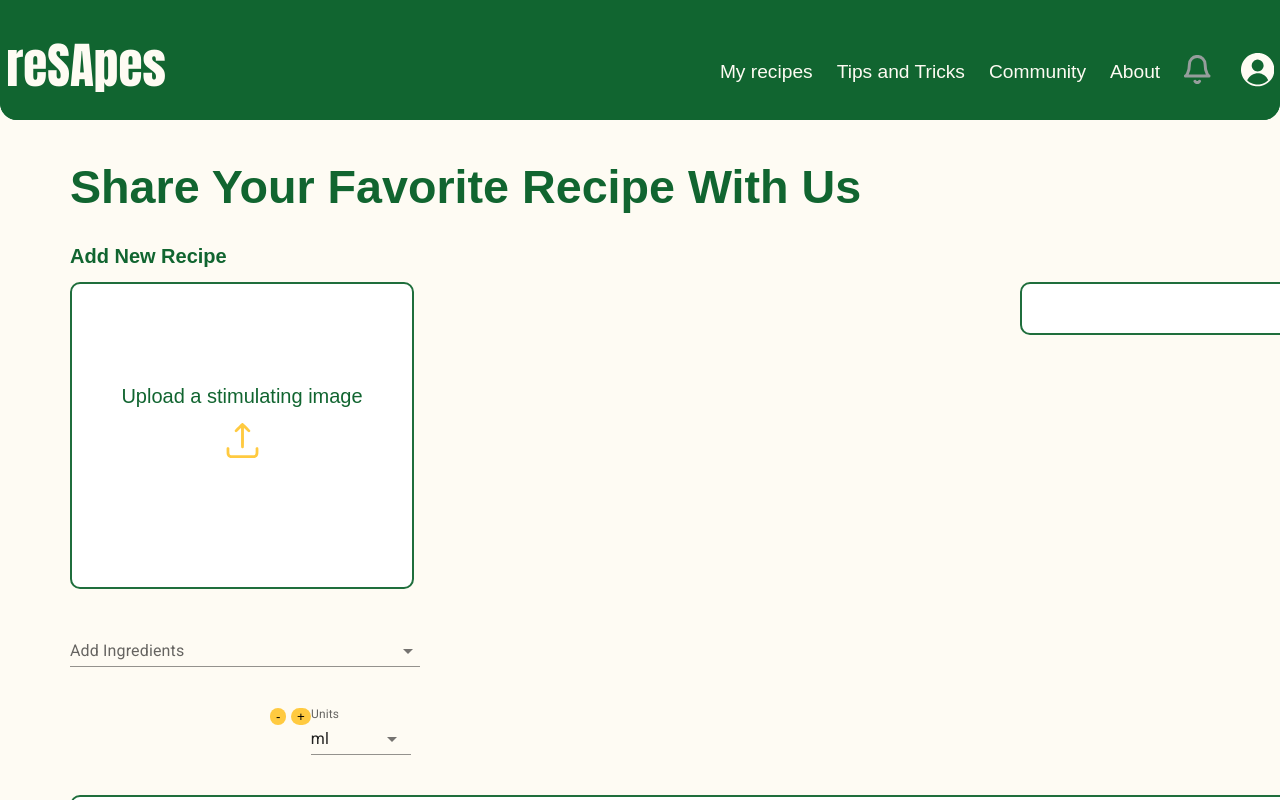
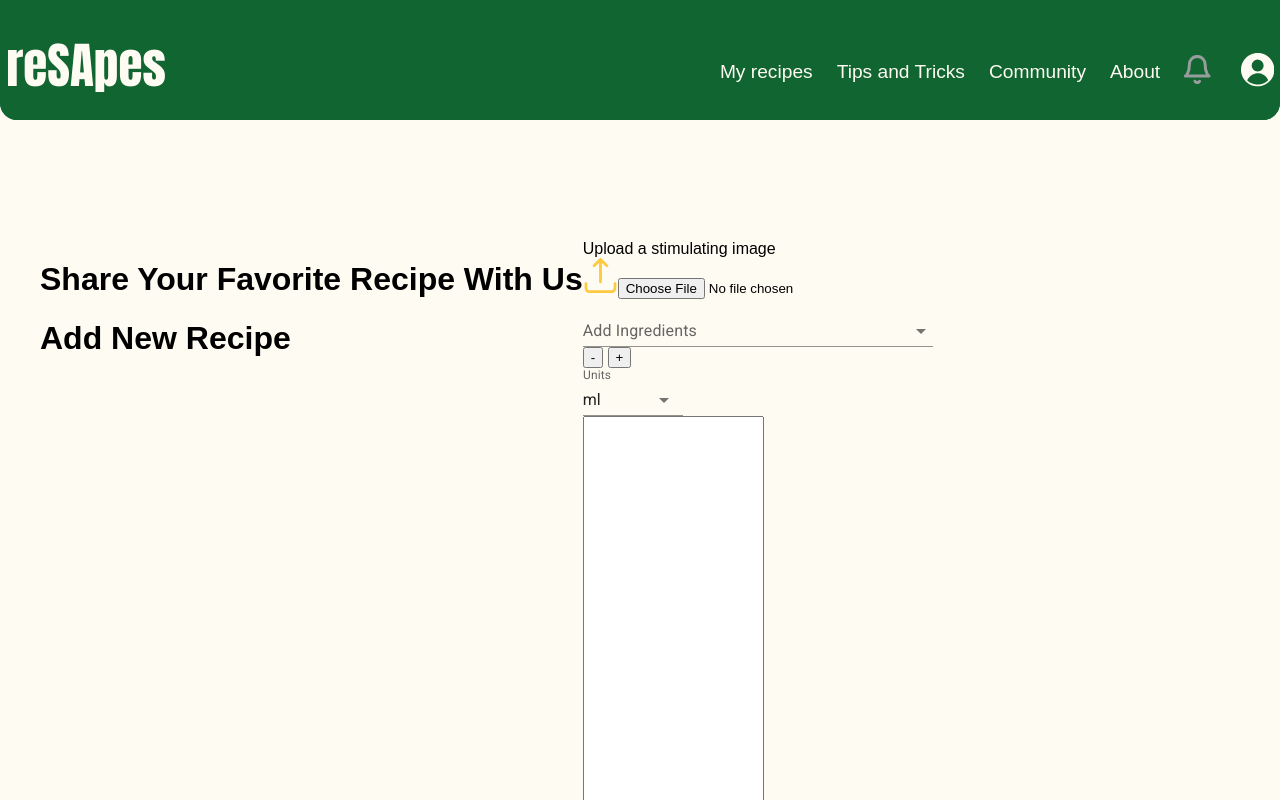
Before and after one commit to AvivCohenbs/reSApes, a React (Create React App) app: page /Community in a window 1280 px wide. Built offline with nearby package versions, Linux system fonts and the light colour scheme; no server answers; a web font is replaced by a local one.

Commit message:
community position

```diff
--- a/src/pages/Community.css
+++ b/src/pages/Community.css
@@ -1,4 +1,22 @@
-.addnew {
+.community-page {
+  display: flex;
+  /* flex-direction: row; */
+  /* justify-content: space-around; */
+  overflow: scroll;
+  height: 100vh;
+  margin-top: 120px;
+  padding: 120px 40px;
+}
+
+/*לכותרות-
+/*padding: 0 65px;
+
+
+
+
+
+
+/* .addnew {
   display: flex;
 }
 
@@ -42,10 +60,10 @@
 .form-inpt {
   display: flex;
   flex-direction: column;
-}
+} */
 
 /* new */
-
+/*
 .container-img {
   top: 182px;
   left: 524px;
@@ -125,4 +143,4 @@
   border-radius: 10px;
   border: 2px #1f6e3c solid;
   background-color: white;
-}
+} */
--- a/src/pages/Community.js
+++ b/src/pages/Community.js
@@ -35,6 +35,7 @@ function Community() {
   return (
     <>
       <ThemeProvider theme={theme}>
+        <div className="community-page">
           <div className="maintitle">
             <h1 className="firsttitle">Share Your Favorite Recipe With Us</h1>
             <h1 className="sectitle">Add New Recipe</h1>
@@ -130,6 +131,7 @@ function Community() {
               </div>
             </div>
           </div>
+        </div>
       </ThemeProvider>
     </>
   );
```
Lines whose indentation alone changed are shown as unchanged.
